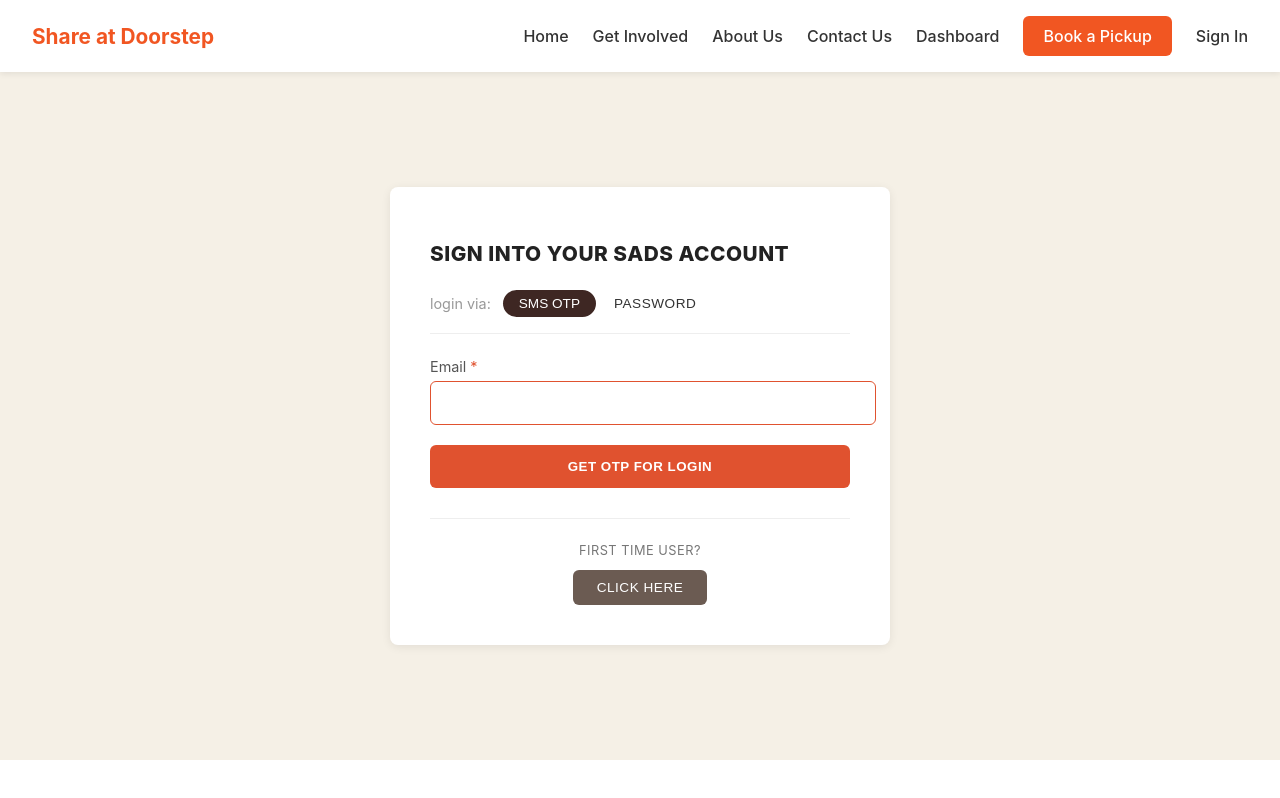
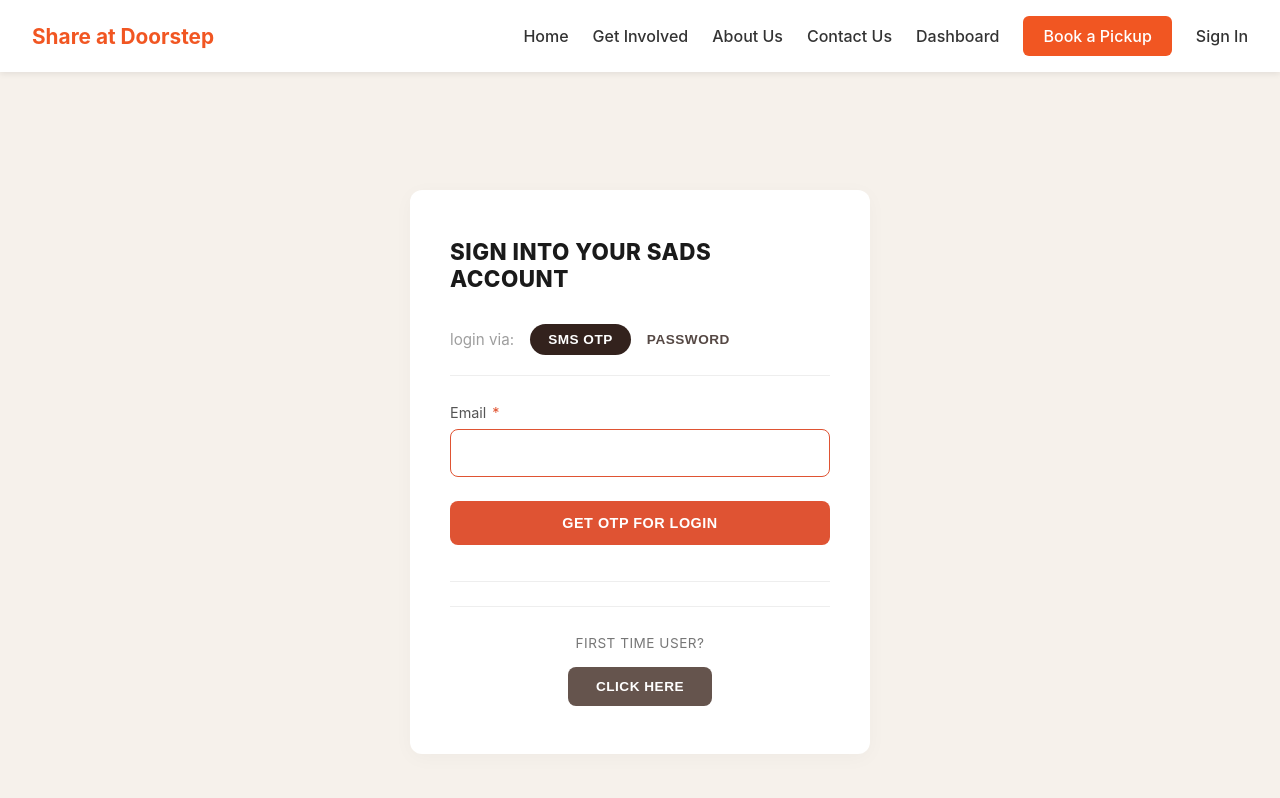
Before and after one commit to Kee06/share-at-doorstep, a React (Create React App) app in the folder client/: page /login in a window 1280 px wide. Shown: the top 798 px of the page. Built offline with nearby package versions, Linux system fonts and the light colour scheme.

Commit message:
Refine login page styling to better match reference design

```diff
--- a/client/src/pages/Login.css
+++ b/client/src/pages/Login.css
@@ -1,137 +1,151 @@
 .login-page {
-  min-height: 80vh;
+  min-height: 100vh;
   display: flex;
   justify-content: center;
   align-items: center;
-  background-color: #f5f0e6;
+  background-color: #f6f1eb;
   padding: 24px;
+  box-sizing: border-box;
+  font-family: -apple-system, BlinkMacSystemFont, "Segoe UI", Roboto, Helvetica, Arial, sans-serif;
 }
 
 .login-card {
-  background: white;
-  padding: 40px;
-  border-radius: 8px;
+  background: #ffffff;
+  padding: 48px 40px;
+  border-radius: 12px;
   width: 100%;
-  max-width: 420px;
-  box-shadow: 0 2px 10px rgba(0, 0, 0, 0.08);
+  max-width: 460px;
+  box-sizing: border-box;
+  box-shadow: 0 4px 20px rgba(0, 0, 0, 0.03);
 }
 
 .login-card h1 {
-  font-size: 1.3rem;
+  font-size: 1.4rem;
   font-weight: 800;
   letter-spacing: 0.5px;
-  color: #222;
+  color: #1a1a1a;
   text-transform: uppercase;
-  margin-bottom: 24px;
+  margin: 0 0 32px 0;
 }
 
 .login-toggle {
   display: flex;
   align-items: center;
-  gap: 12px;
-  margin-bottom: 8px;
-  font-size: 0.9rem;
+  gap: 16px;
+  margin-bottom: 20px;
+  font-size: 0.95rem;
 }
 
 .login-toggle span {
-  color: #999;
+  color: #9e9e9e;
 }
 
 .toggle-btn {
-  background-color: #3e2723;
-  color: white;
+  background-color: #33221d;
+  color: #ffffff;
   border: none;
-  padding: 6px 16px;
-  border-radius: 20px;
+  padding: 8px 18px;
+  border-radius: 50px;
   font-size: 0.85rem;
+  font-weight: 600;
+  letter-spacing: 0.5px;
   cursor: pointer;
-}
-
-.toggle-btn.active {
-  background-color: #3e2723;
 }
 
 .toggle-link {
   background: none;
   border: none;
-  color: #333;
+  color: #554844;
   font-size: 0.85rem;
+  font-weight: 600;
   letter-spacing: 0.5px;
   cursor: pointer;
+  padding: 0;
 }
 
 .login-card hr {
   border: none;
-  border-top: 1px solid #eee;
-  margin: 16px 0 24px;
+  border-top: 1px solid #eeeeee;
+  margin: 0 0 28px 0;
 }
 
 .login-card label {
   display: block;
   font-size: 0.9rem;
-  color: #555;
-  margin-bottom: 6px;
+  color: #555555;
+  margin-bottom: 8px;
 }
 
 .required {
   color: #e0522f;
+  margin-left: 2px;
 }
 
 .login-card input {
   width: 100%;
-  padding: 12px;
-  margin-bottom: 20px;
-  border: 1px solid #e0522f;
-  border-radius: 6px;
+  padding: 14px;
+  margin-bottom: 24px;
+  border: 1.5px solid #df5333;
+  border-radius: 8px;
   font-size: 1rem;
+  box-sizing: border-box;
+  outline: none;
+  background-color: #ffffff;
 }
 
 .primary-btn {
   width: 100%;
   padding: 14px;
-  background-color: #e0522f;
-  color: white;
+  background-color: #df5333;
+  color: #ffffff;
   border: none;
-  border-radius: 6px;
-  font-weight: 600;
+  border-radius: 8px;
+  font-weight: 700;
+  font-size: 0.9rem;
   letter-spacing: 0.5px;
+  text-transform: uppercase;
   cursor: pointer;
 }
 
 .primary-btn:hover {
-  background-color: #c8471e;
+  background-color: #ca4628;
 }
 
 .login-status {
   margin-top: 14px;
   text-align: center;
-  color: #3e2723;
+  color: #33221d;
   font-size: 0.9rem;
 }
 
 .first-time {
-  margin-top: 30px;
+  margin-top: 36px;
+  padding-top: 24px;
+  border-top: 1px solid #eeeeee;
   text-align: center;
 }
 
 .first-time p {
-  font-size: 0.8rem;
-  color: #777;
-  margin: 12px 0;
+  font-size: 0.85rem;
+  color: #777777;
+  margin: 0 0 16px 0;
   letter-spacing: 0.5px;
+  text-transform: uppercase;
 }
 
 .secondary-btn {
-  background-color: #6b5b52;
-  color: white;
+  background-color: #65544d;
+  color: #ffffff;
   border: none;
-  padding: 10px 24px;
-  border-radius: 6px;
+  padding: 12px 28px;
+  border-radius: 8px;
   font-size: 0.85rem;
+  font-weight: 600;
   letter-spacing: 0.5px;
+  text-transform: uppercase;
   cursor: pointer;
 }
 
 .secondary-btn:hover {
-  background-color: #574a43;
+  background-color: #52433d;
 }
```
